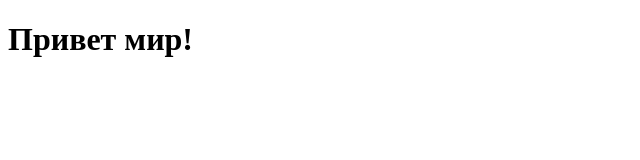
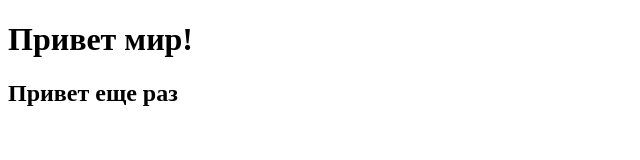
Before and after one commit to ifeelfuckinggoooodmaaaan/mytoken, a plain HTML site: page index.html in a window 1280 px wide. Shown: the whole page, without its empty margins (0-640 px from the left). Drawn offline with Linux system fonts and the light colour scheme.

Commit message:
add h2 title

```diff
--- a/index.html
+++ b/index.html
@@ -7,5 +7,6 @@
 </head>
 <body>
     <h1>Привет мир!</h1>
+    <h2>Привет еще раз</h2>
 </body>
 </html>
```
